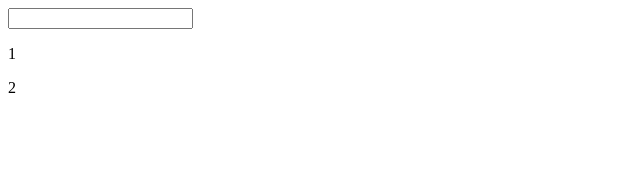
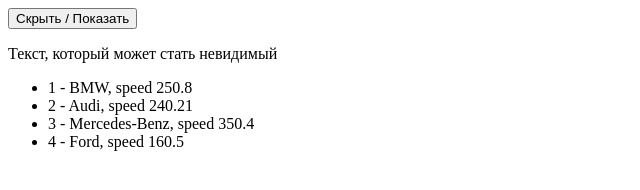
Before and after one commit to Skalice132/Vue.js, a plain HTML site: page index.html in a window 1280 px wide. Shown: the whole page, without its empty margins (0-640 px from the left). Drawn offline with nearby package versions, Linux system fonts and the light colour scheme.

Commit message:
feat: lesson 4

```diff
--- a/index.html
+++ b/index.html
@@ -8,9 +8,13 @@
 <body>
 
 <div id="app">
-    <input type="text" @input="increment ($event.target.value)">
-    <p>{{ value }}</p>
-    <p>{{ doubleValue }}</p>
+    <button v-on:click="show = !show"> Скрыть / Показать </button>
+    <p v-if="show">Текст, который может стать невидимый</p>
+    <p v-else>Запасной текст</p>
+
+    <ul>
+        <li v-for="(car, i) in cars">{{ i+1 }} - {{ car.model }}, speed {{ car.speed }}</li>
+    </ul>
 
 </div>
 
--- a/js/main.js
+++ b/js/main.js
@@ -1,19 +1,17 @@
 new Vue ({
     el: '#app',
     data: {
-        value: 1
+        show: true,
+        cars: [
+            {model: "BMW", speed: 250.8},
+            {model: "Audi", speed: 240.21},
+            {model: "Mercedes-Benz", speed: 350.4},
+            {model: "Ford", speed: 160.5}
+        ]
+
+
     },
     methods: {
-        increment (value) {
-            this.value = value
-            if ( value == 25 )
-                alert("Число 25")
-        }
-    },
-    computed: {
-        doubleValue () {
-            return this.value * 2
-        }
+
     }
-
 });
```
